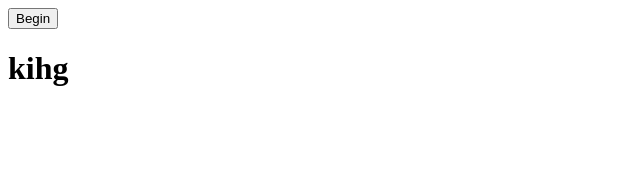
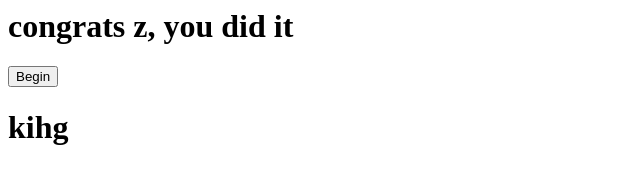
Before and after one commit to zolboo-oss/MysteryGame, a plain HTML site: page index.html in a window 1280 px wide. Shown: the whole page, without its empty margins (0-640 px from the left). Drawn offline with Linux system fonts and the light colour scheme.

Commit message:
Add files via upload

```diff
--- a/index.html
+++ b/index.html
@@ -1,4 +1,5 @@
 <body>
+    <h1>congrats z, you did it</h1>
     <a href="MainRoom.html"><button>Begin</button></a>
     <h1>kihg<h1>
     <script src="game.js"></script>
```
